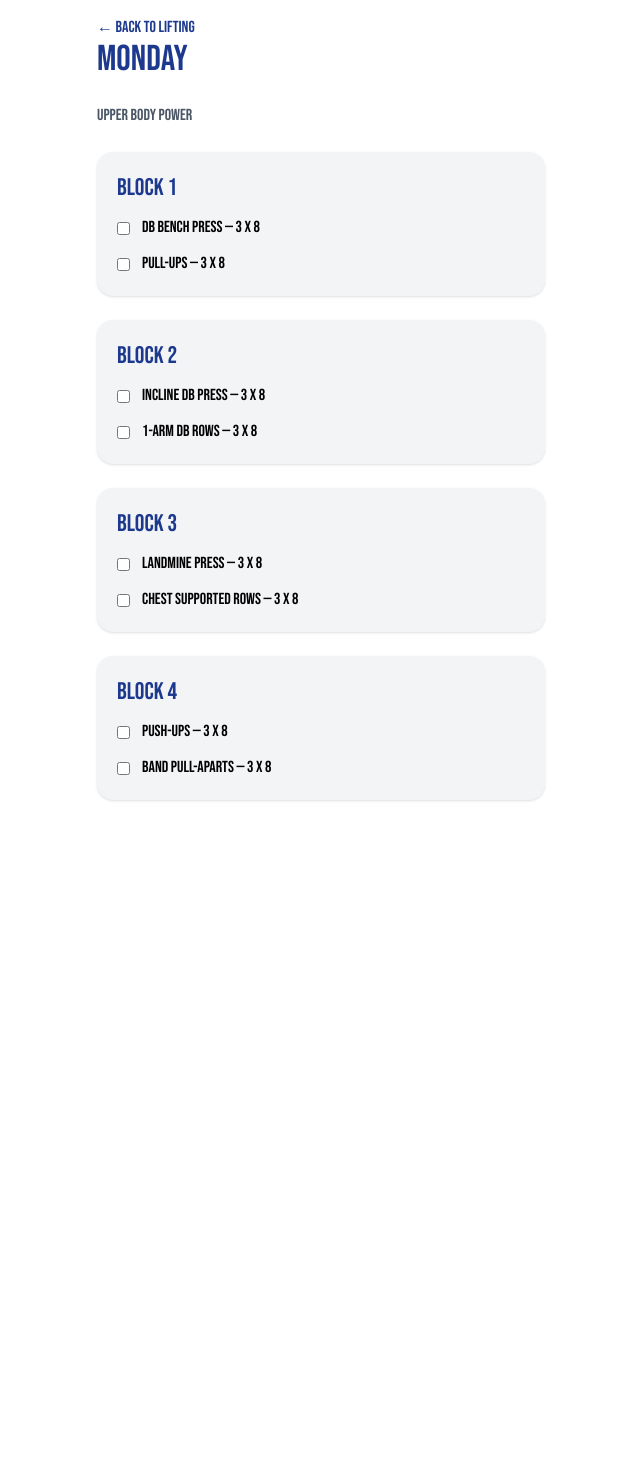
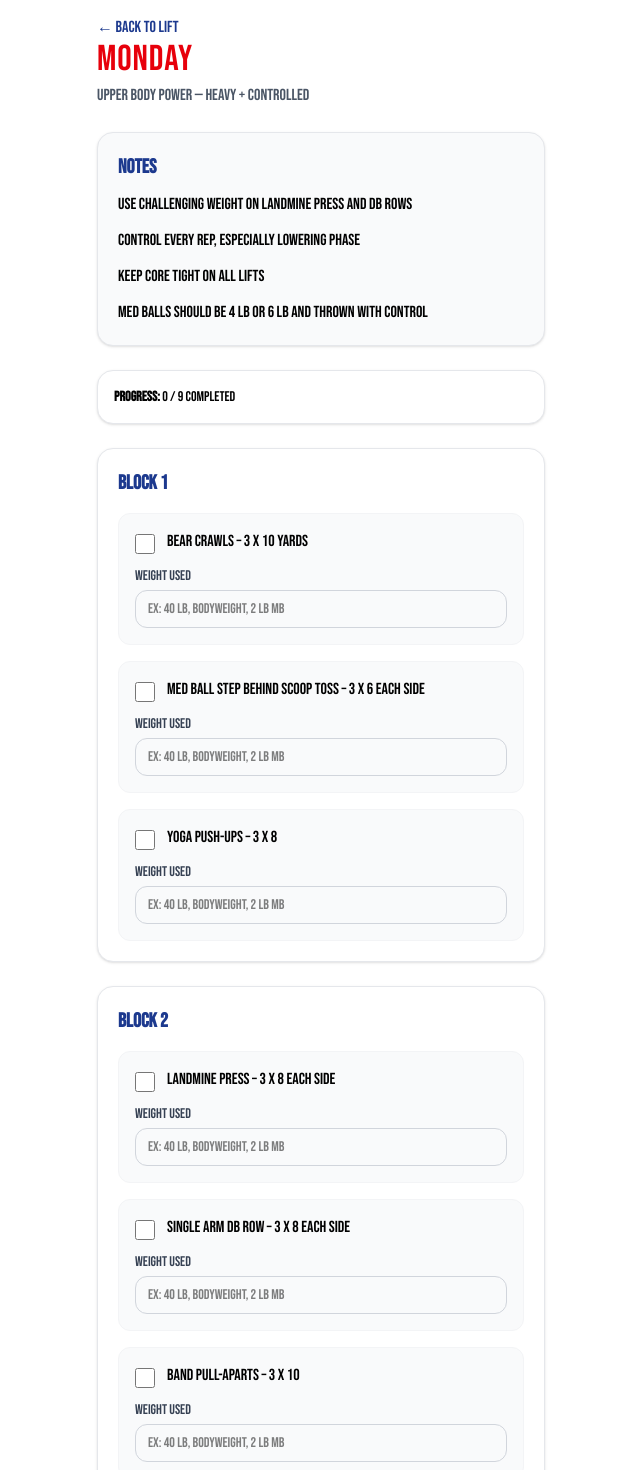
Before and after one commit to shawnsemple/prime-training, a Next.js app: page /lift/monday in a window 1280 px wide. Shown: the top 1470 px of the page, without its empty margins (319-959 px from the left). Before the commit the page ends 816 px from the top, so only its background shows below. Built offline with nearby package versions, Linux system fonts and the light colour scheme.

Commit message:
updated lift template and added wednesday recovery workout

```diff
--- a/app/lift/LiftDayTemplate.tsx
+++ b/app/lift/LiftDayTemplate.tsx
@@ -3,58 +3,176 @@
 import Link from "next/link";
 import { useState } from "react";
 
-type Props = {
+type LiftDayTemplateProps = {
   day: string;
+  focus: string;
+  running?: string[];
+  blocks: {
     title: string;
-  blocks: { name: string; exercises: string[] }[];
+    exercises: string[];
+  }[];
+  notes: string[];
 };
 
-export default function LiftDayTemplate({ day, title, blocks }: Props) {
-  const [completed, setCompleted] = useState<boolean[]>(
-    blocks.flatMap((b) => b.exercises.map(() => false))
+export default function LiftDayTemplate({
+  day,
+  focus,
+  running,
+  blocks,
+  notes,
+}: LiftDayTemplateProps) {
+  const runningList = running ?? [];
+  const exerciseList = blocks.flatMap((block) => block.exercises);
+
+  const [runningDone, setRunningDone] = useState<boolean[]>(
+    runningList.map(() => false)
   );
 
-  let index = 0;
+  const [exerciseDone, setExerciseDone] = useState<boolean[]>(
+    exerciseList.map(() => false)
+  );
+
+  const [weightsUsed, setWeightsUsed] = useState<string[]>(
+    exerciseList.map(() => "")
+  );
+
+  const [workoutRating, setWorkoutRating] = useState<string>("");
+
+  const totalItems = runningList.length + exerciseList.length;
+  const completedItems =
+    runningDone.filter(Boolean).length + exerciseDone.filter(Boolean).length;
+
+  let exerciseIndex = 0;
 
   return (
     <main className="min-h-screen bg-white text-black p-4">
       <div className="max-w-md mx-auto space-y-6">
         <Link href="/lift">
-          <button className="text-blue-900 hover:underline">
-            ← Back to Lifting
+          <button className="text-blue-900 font-medium hover:underline">
+            ← Back to Lift
           </button>
         </Link>
 
-        <h1 className="text-4xl text-blue-900">{day.toUpperCase()}</h1>
-        <p className="text-gray-600">{title}</p>
+        <div>
+          <h1 className="text-4xl text-red-600 tracking-wide">
+            {day.toUpperCase()}
+          </h1>
+          <p className="text-gray-600 mt-1">{focus}</p>
+        </div>
 
-        {blocks.map((block, bIndex) => (
-          <div key={block.name} className="bg-gray-100 p-5 rounded-2xl shadow space-y-3">
-            <h2 className="text-2xl text-blue-900">{block.name}</h2>
+        {/* Notes first */}
+        <div className="rounded-2xl border border-gray-200 bg-gray-50 p-5 shadow space-y-3">
+          <h2 className="text-xl font-semibold text-blue-900">Notes</h2>
+          {notes.map((note) => (
+            <p key={note}>{note}</p>
+          ))}
+        </div>
 
-            {block.exercises.map((exercise, eIndex) => {
-              const currentIndex = index;
-              index++;
+        {/* Progress */}
+        <div className="rounded-2xl border border-gray-200 bg-white p-4 shadow">
+          <p className="text-sm">
+            <span className="font-semibold">Progress:</span> {completedItems} /{" "}
+            {totalItems} completed
+          </p>
+        </div>
+
+        {/* Running */}
+        {runningList.length > 0 && (
+          <div className="rounded-2xl border border-gray-200 bg-gray-50 p-5 shadow space-y-3">
+            <h2 className="text-xl font-semibold text-blue-900">Running</h2>
+            {runningList.map((r, index) => (
+              <label key={r} className="flex items-center gap-3">
+                <input
+                  type="checkbox"
+                  checked={runningDone[index]}
+                  onChange={() => {
+                    const updated = [...runningDone];
+                    updated[index] = !updated[index];
+                    setRunningDone(updated);
+                  }}
+                  className="h-5 w-5"
+                />
+                <span>{r}</span>
+              </label>
+            ))}
+          </div>
+        )}
+
+        {/* Blocks */}
+        {blocks.map((block) => (
+          <div
+            key={block.title}
+            className="rounded-2xl border border-gray-200 bg-white p-5 shadow space-y-4"
+          >
+            <h2 className="text-xl font-semibold text-blue-900">
+              {block.title}
+            </h2>
+
+            {block.exercises.map((exercise) => {
+              const currentIndex = exerciseIndex;
+              exerciseIndex++;
 
               return (
-                <label key={exercise} className="flex items-center gap-3">
+                <div
+                  key={exercise}
+                  className="rounded-xl border border-gray-100 bg-gray-50 p-4 space-y-3"
+                >
+                  <label className="flex items-start gap-3">
                     <input
                       type="checkbox"
-                    checked={completed[currentIndex]}
+                      checked={exerciseDone[currentIndex]}
                       onChange={() => {
-                      const updated = [...completed];
+                        const updated = [...exerciseDone];
                         updated[currentIndex] = !updated[currentIndex];
-                      setCompleted(updated);
+                        setExerciseDone(updated);
                       }}
+                      className="h-5 w-5 mt-1"
                     />
-                  <span>
-                    {exercise} — 3 x 8
-                  </span>
+                    <span>{exercise}</span>
                   </label>
+
+                  <div>
+                    <label className="block text-sm font-medium text-gray-700 mb-1">
+                      Weight Used
+                    </label>
+                    <input
+                      type="text"
+                      value={weightsUsed[currentIndex]}
+                      onChange={(e) => {
+                        const updated = [...weightsUsed];
+                        updated[currentIndex] = e.target.value;
+                        setWeightsUsed(updated);
+                      }}
+                      placeholder="ex: 40 lb, bodyweight, 2 lb MB"
+                      className="w-full rounded-xl border border-gray-300 px-3 py-2 text-sm"
+                    />
+                  </div>
+                </div>
               );
             })}
           </div>
         ))}
+
+        {/* Workout Rating */}
+        <div className="rounded-2xl border border-gray-200 bg-white p-5 shadow space-y-3">
+          <h2 className="text-xl font-semibold text-blue-900">
+            Workout Toughness
+          </h2>
+          <p className="text-gray-600">Rate how tough the workout felt today.</p>
+
+          <select
+            value={workoutRating}
+            onChange={(e) => setWorkoutRating(e.target.value)}
+            className="w-full rounded-xl border border-gray-300 px-3 py-2"
+          >
+            <option value="">Select 1–5</option>
+            <option value="1">1 - Very Easy</option>
+            <option value="2">2 - Easy</option>
+            <option value="3">3 - Moderate</option>
+            <option value="4">4 - Hard</option>
+            <option value="5">5 - Very Hard</option>
+          </select>
+        </div>
       </div>
     </main>
   );
--- a/app/lift/friday/page.tsx
+++ b/app/lift/friday/page.tsx
@@ -1,15 +1,41 @@
 import LiftDayTemplate from "../LiftDayTemplate";
 
-export default function Friday() {
+export default function FridayLift() {
   return (
     <LiftDayTemplate
       day="Friday"
-      title="Lower Explosive + Mobility"
+      focus="Lower Body Explosive — Light + Fast"
       blocks={[
-        { name: "Block 1", exercises: ["Box Jumps", "Broad Jumps"] },
-        { name: "Block 2", exercises: ["Split Squat Jumps", "Skater Bounds"] },
-        { name: "Block 3", exercises: ["Goblet Squat", "Lateral Lunges"] },
-        { name: "Block 4", exercises: ["Step-Ups", "Reverse Lunges"] },
+        {
+          title: "Block 1",
+          exercises: [
+            "Double Broad Jumps – 3 x 5",
+            "Yoga Ball MB Overhead Throw (2 lb) – 3 x 6",
+            "PVC Hip/Shoulder Separation – 3 x 5 each side",
+          ],
+        },
+        {
+          title: "Block 2",
+          exercises: [
+            "DB Step-Ups – 3 x 6 each side",
+            "Skater Hops – 3 x 6 each side",
+            "Yoga Ball Leg Curls – 3 x 6",
+          ],
+        },
+        {
+          title: "Block 3",
+          exercises: [
+            "Banded Split Squat Jumps – 3 x 6 each side",
+            "Med Ball Side to Side Slams (4–6 lb) – 3 x 6 each side",
+            "Bench Single Leg Hip Thrusts – 3 x 6 each side",
+          ],
+        },
+      ]}
+      notes={[
+        "All jumps explosive",
+        "Use lighter weights for speed",
+        "Reset between reps",
+        "Focus on balance on landings",
       ]}
     />
   );
--- a/app/lift/monday/page.tsx
+++ b/app/lift/monday/page.tsx
@@ -1,15 +1,41 @@
 import LiftDayTemplate from "../LiftDayTemplate";
 
-export default function Monday() {
+export default function MondayLift() {
   return (
     <LiftDayTemplate
       day="Monday"
-      title="Upper Body Power"
+      focus="Upper Body Power — Heavy + Controlled"
       blocks={[
-        { name: "Block 1", exercises: ["DB Bench Press", "Pull-Ups"] },
-        { name: "Block 2", exercises: ["Incline DB Press", "1-Arm DB Rows"] },
-        { name: "Block 3", exercises: ["Landmine Press", "Chest Supported Rows"] },
-        { name: "Block 4", exercises: ["Push-Ups", "Band Pull-Aparts"] },
+        {
+          title: "Block 1",
+          exercises: [
+            "Bear Crawls – 3 x 10 yards",
+            "Med Ball Step Behind Scoop Toss – 3 x 6 each side",
+            "Yoga Push-Ups – 3 x 8",
+          ],
+        },
+        {
+          title: "Block 2",
+          exercises: [
+            "Landmine Press – 3 x 8 each side",
+            "Single Arm DB Row – 3 x 8 each side",
+            "Band Pull-Aparts – 3 x 10",
+          ],
+        },
+        {
+          title: "Block 3",
+          exercises: [
+            "Scap Push-Ups – 3 x 10",
+            "Blackburns – 3 x 8",
+            "Dead Bugs – 3 x 8 each side",
+          ],
+        },
+      ]}
+      notes={[
+        "Use challenging weight on Landmine Press and DB Rows",
+        "Control every rep, especially lowering phase",
+        "Keep core tight on all lifts",
+        "Med balls should be 4 lb or 6 lb and thrown with control",
       ]}
     />
   );
--- a/app/lift/thursday/page.tsx
+++ b/app/lift/thursday/page.tsx
@@ -1,15 +1,41 @@
 import LiftDayTemplate from "../LiftDayTemplate";
 
-export default function Thursday() {
+export default function ThursdayLift() {
   return (
     <LiftDayTemplate
       day="Thursday"
-      title="Upper Explosive + Mobility"
+      focus="Upper Body Explosive — Light + Fast"
       blocks={[
-        { name: "Block 1", exercises: ["Med Ball Slams", "Push-Ups"] },
-        { name: "Block 2", exercises: ["Landmine Press", "Inverted Rows"] },
-        { name: "Block 3", exercises: ["Yoga Push-Ups", "Band Pull-Aparts"] },
-        { name: "Block 4", exercises: ["Wall Slides", "Blackburns"] },
+        {
+          title: "Block 1",
+          exercises: [
+            "Med Ball Ear Throw (2 lb) – 3 x 5 each side",
+            "Lateral Bear Crawls – 3 x 10 yards",
+            "TRX Rows – 3 x 8",
+          ],
+        },
+        {
+          title: "Block 2",
+          exercises: [
+            "BB Inverted Rows – 3 x 8",
+            "Med Ball Chest Pass (4–6 lb) – 3 x 8",
+            "Plank Bench Taps – 3 x 6 each side",
+          ],
+        },
+        {
+          title: "Block 3",
+          exercises: [
+            "T Y I Iso Holds – 3 x 10 sec each position",
+            "Band Face Pulls – 3 x 10",
+            "Mountain Climbers – 3 x 20",
+          ],
+        },
+      ]}
+      notes={[
+        "Move fast on every rep",
+        "Stop if speed drops",
+        "Keep movements athletic",
+        "Med balls: 2 lb (ear throws), 4–6 lb others",
       ]}
     />
   );
--- a/app/lift/tuesday/page.tsx
+++ b/app/lift/tuesday/page.tsx
@@ -1,15 +1,42 @@
 import LiftDayTemplate from "../LiftDayTemplate";
 
-export default function Tuesday() {
+export default function TuesdayLift() {
   return (
     <LiftDayTemplate
       day="Tuesday"
-      title="Lower Body Power"
+      focus="Lower Body Power — Heavy + Controlled"
+      running={["Cut 20s – 4 reps"]}
       blocks={[
-        { name: "Block 1", exercises: ["Trap Bar Deadlift", "Broad Jumps"] },
-        { name: "Block 2", exercises: ["Front Squat", "Skater Jumps"] },
-        { name: "Block 3", exercises: ["Romanian Deadlift", "Lateral Lunges"] },
-        { name: "Block 4", exercises: ["Split Squat", "Step-Ups"] },
+        {
+          title: "Block 1",
+          exercises: [
+            "Seated Box Jumps – 3 x 6",
+            "Side to Side Overhead Med Ball Slams – 3 x 8 each side",
+            "Bear Crawl Shoulder Taps – 3 x 10 each side",
+          ],
+        },
+        {
+          title: "Block 2",
+          exercises: [
+            "Front Pinned Squat – 3 x 8 sec hold",
+            "Goblet Squat – 3 x 8",
+            "Single Leg Glute Bridge – 3 x 8 each side",
+          ],
+        },
+        {
+          title: "Block 3",
+          exercises: [
+            "Copenhagen Plank Dips – 3 x 8 each side",
+            "Lateral Lunges – 3 x 8 each side",
+            "Yoga Ball Rollouts – 3 x 8",
+          ],
+        },
+      ]}
+      notes={[
+        "Squats should be heavy but controlled",
+        "Stay balanced on all single-leg work",
+        "Full control on the way down",
+        "Jumps = explosive but controlled",
       ]}
     />
   );
--- a/app/lift/wednesday/page.tsx
+++ b/app/lift/wednesday/page.tsx
@@ -1,15 +1,34 @@
 import LiftDayTemplate from "../LiftDayTemplate";
 
-export default function Wednesday() {
+export default function WednesdayLift() {
   return (
     <LiftDayTemplate
       day="Wednesday"
-      title="Sprints + Arm Care"
+      focus="Recovery / Arm Care + Conditioning — Light + Controlled + Recovery"
+      running={["25 Yard Cut Sprints – 8 reps"]}
       blocks={[
-        { name: "Block 1", exercises: ["30-20-10 Cut Sprints", "10 Yard Sprints"] },
-        { name: "Block 2", exercises: ["20 Yard Sprints", "30 Yard Sprints"] },
-        { name: "Block 3", exercises: ["Band Pull-Aparts", "Face Pulls"] },
-        { name: "Block 4", exercises: ["YTWs", "Scap Push-Ups"] },
+        {
+          title: "Block 1",
+          exercises: [
+            "Banded External Rotation – 2 x 12",
+            "Banded Internal Rotation – 2 x 12",
+            "Band Pull-Aparts – 2 x 15",
+          ],
+        },
+        {
+          title: "Block 2",
+          exercises: [
+            "Banded Wrist Flexion – 2 x 15",
+            "Banded Wrist Extension – 2 x 15",
+            "Pronations (Band or Light DB) – 2 x 12 each side",
+          ],
+        },
+      ]}
+      notes={[
+        "Keep everything light, controlled, and clean.",
+        "This is a recovery and arm care day, not a max effort day.",
+        "Focus on quality of movement and staying fresh.",
+        "Conditioning should be smooth and athletic, not all-out.",
       ]}
     />
   );
```
Lines whose indentation alone changed are shown as unchanged.
